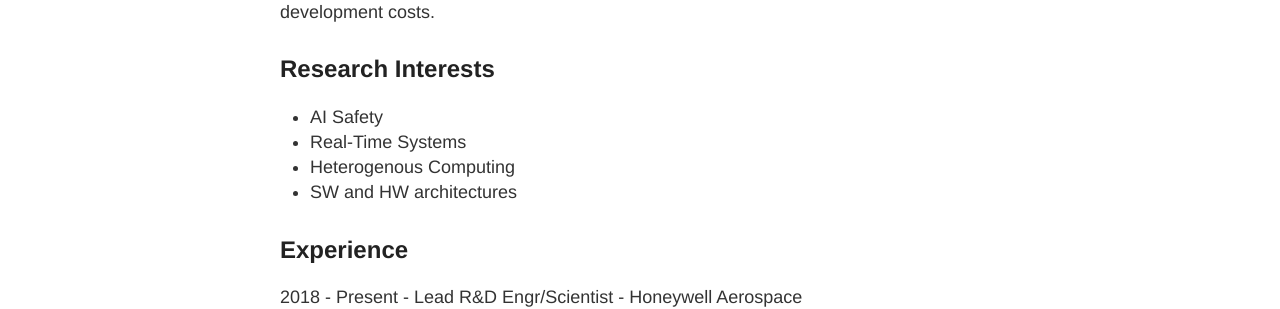
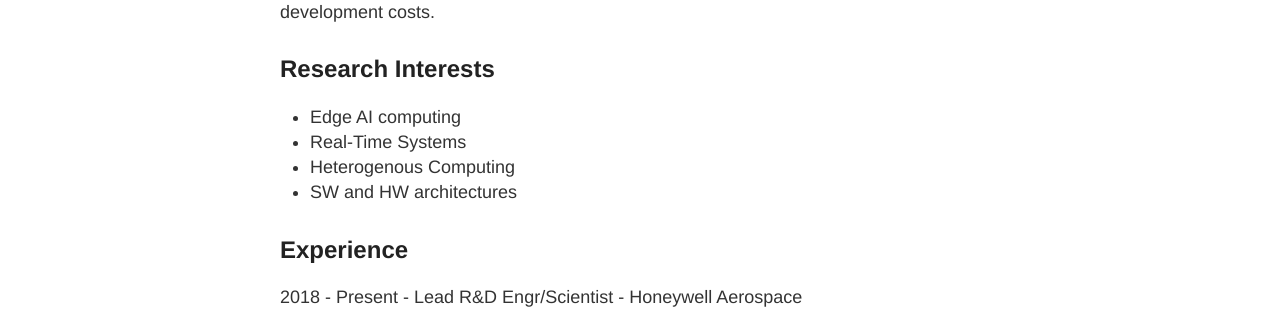
Before and after one commit to zaykov/web-page, a Jekyll site: the page built from index.md, in a window 1280 px wide. Shown: the part 287-596 px from the top of the page. Built offline with Jekyll 4.4.1, drawn with Linux system fonts in a browser that asks for light colours; comment, search, counter and statistics services are not loaded.

Commit message:
minor update

```diff
--- a/index.md
+++ b/index.md
@@ -3,10 +3,9 @@ layout: page
 ---
 
 Pavel works as a Lead Scientist at the Advanced Technology Department of <a href="http://aerospace.honeywell.com/" target="_blank">Honeywell Aerospace</a>, located in Brno, Czechia. He leads projects, generates IP, architects proof of concept designs, and actively collaborates with internal and external stakeholders. He innovates in the area of AI safety, computing platforms, RTOS, tools, and applications. His contributions improved performance, guranteed real-time, preserved safety, and reduced development costs.
-<!--- The goals of the innovations are to improve the guaranteed performance, lower the energy profile, and easy the programmability of the future aerospace platforms. --->
 
 ## Research Interests
-* AI Safety
+* Edge AI computing
 * Real-Time Systems
 * Heterogenous Computing
 * SW and HW architectures
```
